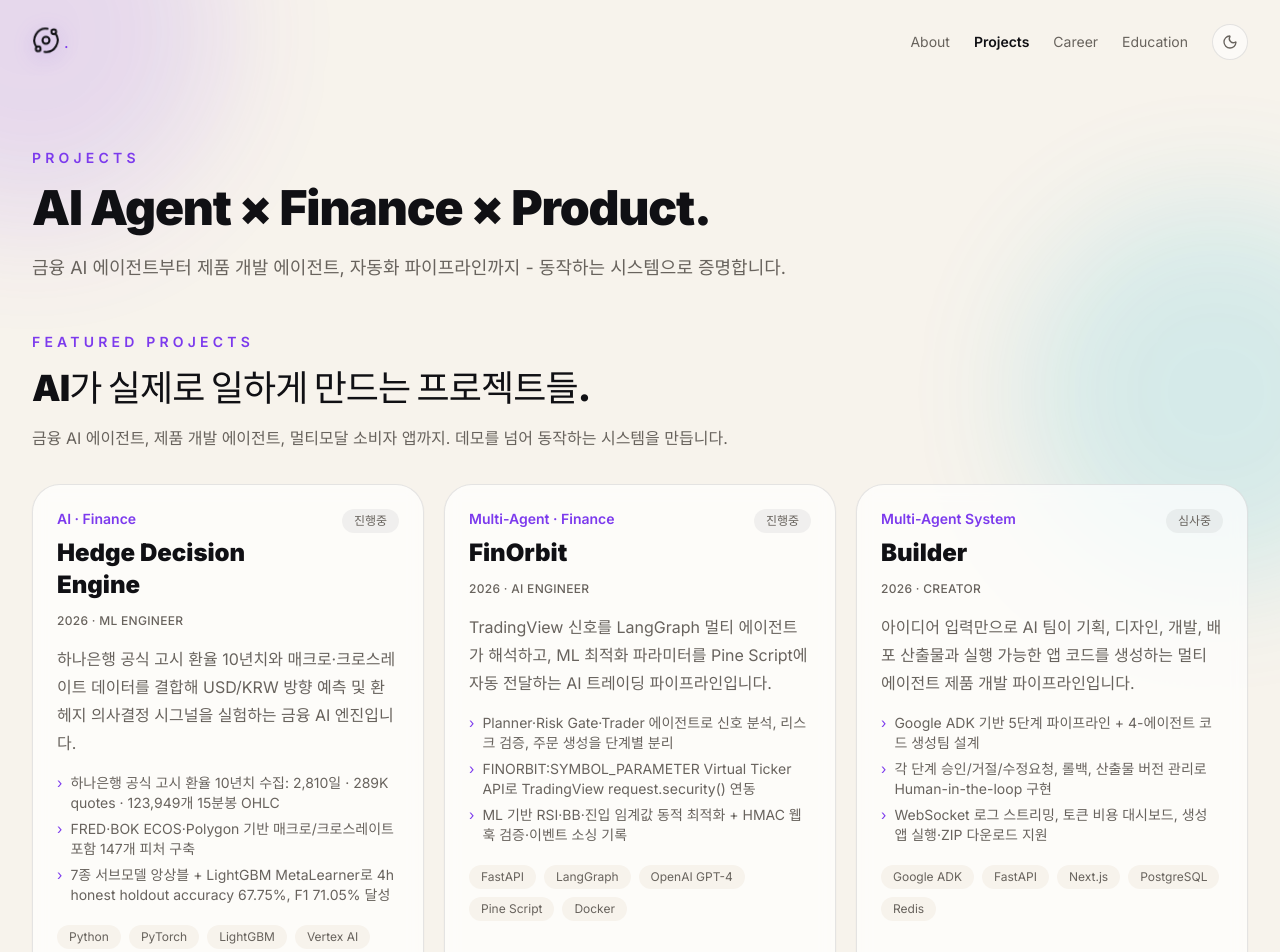
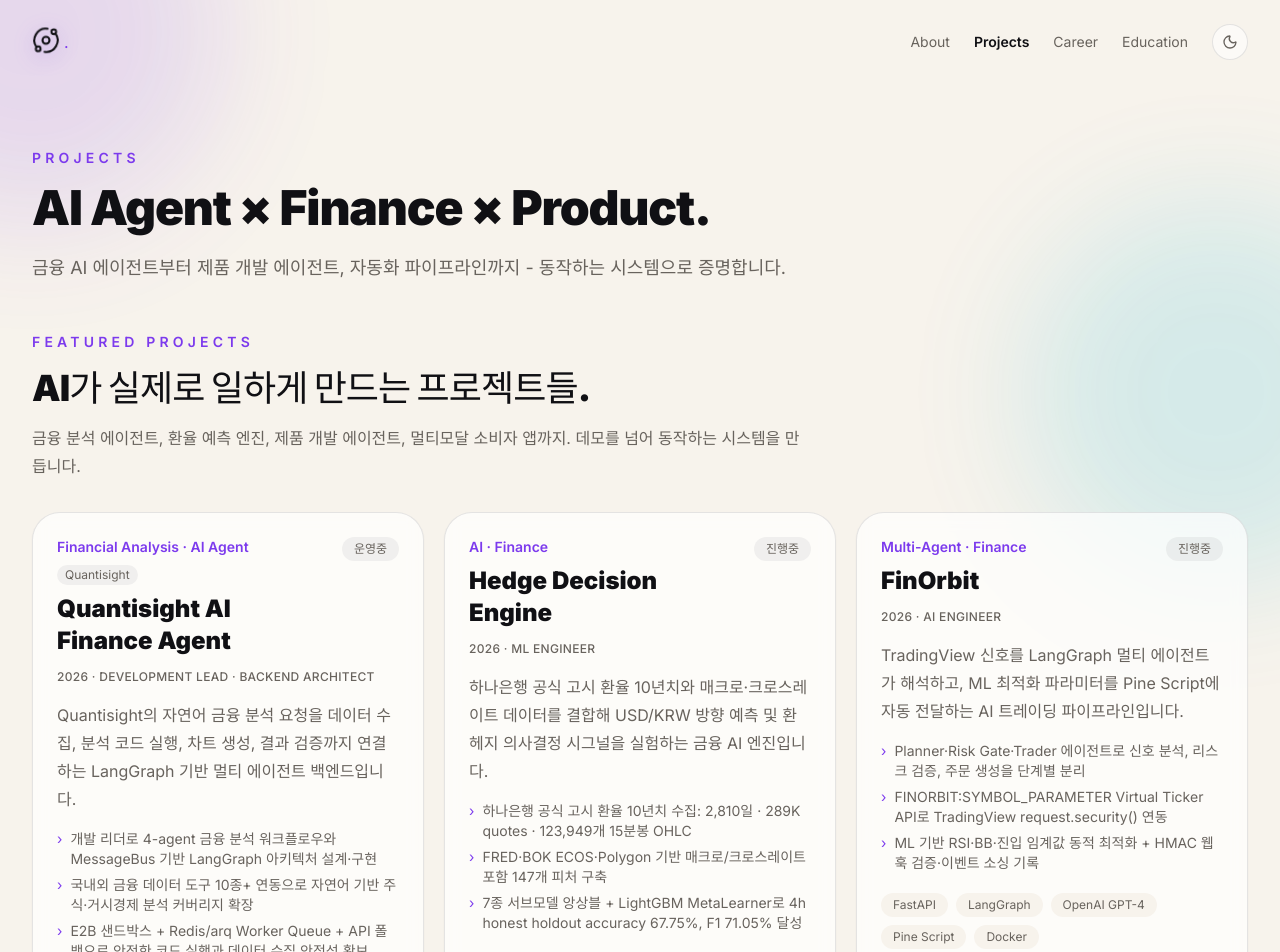
Before and after one commit to PlutoJoshua/PlutoJoshua.github.io, a React (Vite) app: page /projects in a window 1280 px wide. Shown: the top 952 px of the page. Built offline with nearby package versions, Linux system fonts and the light colour scheme; a web font is replaced by a local one.

Commit message:
content: add Quantisight lead project

```diff
--- a/src/data/projects.js
+++ b/src/data/projects.js
@@ -6,6 +6,25 @@
 // private 한 레포는 caseStudy:true 로 두고 링크 대신 "Case study" 표기.
 export const projects = [
   // ───────── Featured ─────────
+  {
+    name: 'Quantisight AI Finance Agent',
+    category: 'Financial Analysis · AI Agent',
+    status: '운영중',
+    group: 'featured',
+    year: '2026',
+    role: 'Development Lead · Backend Architect',
+    description:
+      'Quantisight의 자연어 금융 분석 요청을 데이터 수집, 분석 코드 실행, 차트 생성, 결과 검증까지 연결하는 LangGraph 기반 멀티 에이전트 백엔드입니다.',
+    highlights: [
+      '개발 리더로 4-agent 금융 분석 워크플로우와 MessageBus 기반 LangGraph 아키텍처 설계·구현',
+      '국내외 금융 데이터 도구 10종+ 연동으로 자연어 기반 주식·거시경제 분석 커버리지 확장',
+      'E2B 샌드박스 + Redis/arq Worker Queue + API 폴백으로 안전한 코드 실행과 데이터 수집 안정성 확보',
+    ],
+    stack: ['LangGraph', 'FastAPI', 'Redis', 'E2B', 'Cloudflare'],
+    links: {},
+    caseStudy: true,
+    org: 'Quantisight',
+  },
   {
     name: 'Hedge Decision Engine',
     category: 'AI · Finance',
@@ -243,7 +262,8 @@ export const projectGroups = [
     key: 'featured',
     label: 'Featured Projects',
     title: 'AI가 실제로 일하게 만드는 프로젝트들.',
-    description: '금융 AI 에이전트, 제품 개발 에이전트, 멀티모달 소비자 앱까지. 데모를 넘어 동작하는 시스템을 만듭니다.',
+    description:
+      '금융 분석 에이전트, 환율 예측 엔진, 제품 개발 에이전트, 멀티모달 소비자 앱까지. 데모를 넘어 동작하는 시스템을 만듭니다.',
   },
   {
     key: 'opensource',
```
Also changed, not shown: 2 other files (tests, documents, lock files or other folders).
